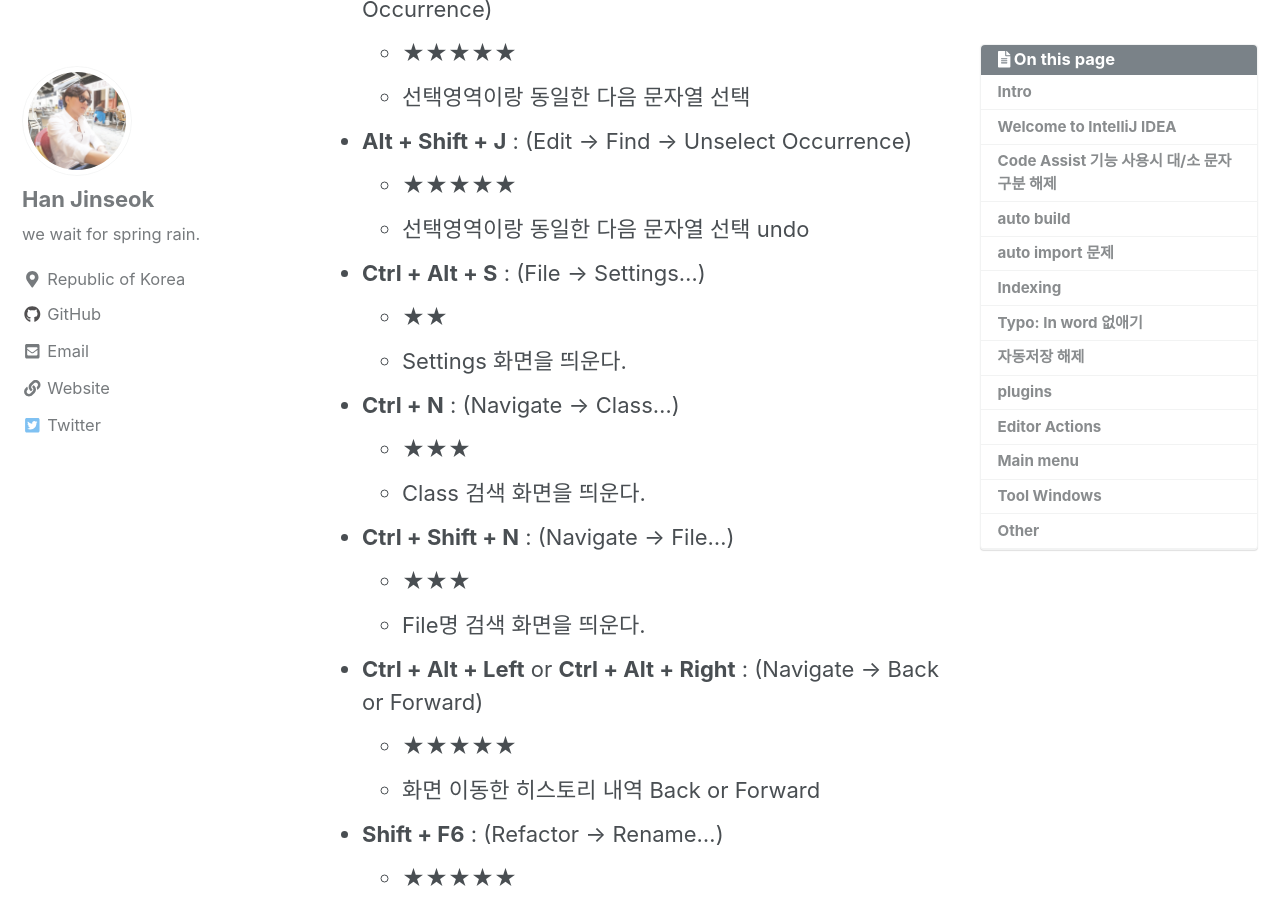
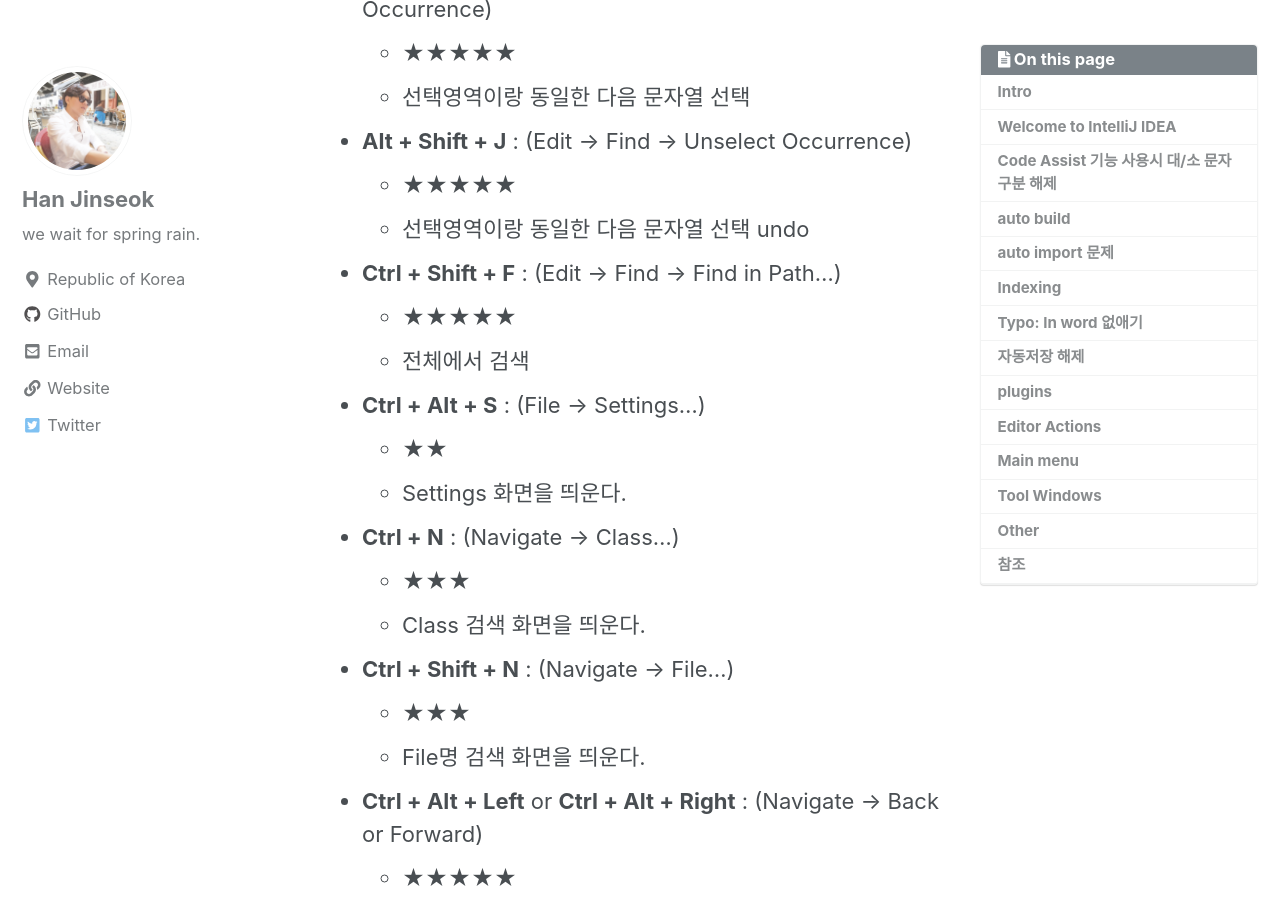
Before and after one commit to moregorenine/moregorenine.github.io, a Jekyll site: the page built from _posts/intellij/2019-11-28-intellij-keymap.md, in a window 1280 px wide and 900 px high, scrolled down 4235 px. Built offline with Jekyll 4.4.1, drawn with Linux system fonts in a browser that asks for light colours; nearby versions of some CDN libraries; comment, search, counter and statistics services are not loaded; a style sheet for code colours, icons or effects is not loaded; some of the changed text lies outside the part shown.

Commit message:
Update 2019-11-28-intellij-keymap.md

```diff
--- a/_posts/intellij/2019-11-28-intellij-keymap.md
+++ b/_posts/intellij/2019-11-28-intellij-keymap.md
@@ -85,6 +85,9 @@ intellij 가 종종 하단부에 Indexing 작업을 하는게 보일 것이다.
 - **Alt + Shift + J** : (Edit → Find → Unselect Occurrence)
   - ★★★★★
   - 선택영역이랑 동일한 다음 문자열 선택 undo
+- **Ctrl + Shift + F** : (Edit → Find → Find in Path...)
+  - ★★★★★
+  - 전체에서 검색
 - **Ctrl + Alt + S** : (File → Settings...)
   - ★★
   - Settings 화면을 띄운다.
@@ -136,3 +139,6 @@ intellij 가 종종 하단부에 Indexing 작업을 하는게 보일 것이다.
 - **Ctrl + Tab** : (Switcher)
   - ★★★★★
   - 이전 편집탭 돌아가기
+
+## 참조
+- [Heee's Development Blog](https://gmlwjd9405.github.io/2019/05/21/intellij-shortkey.html)
```
